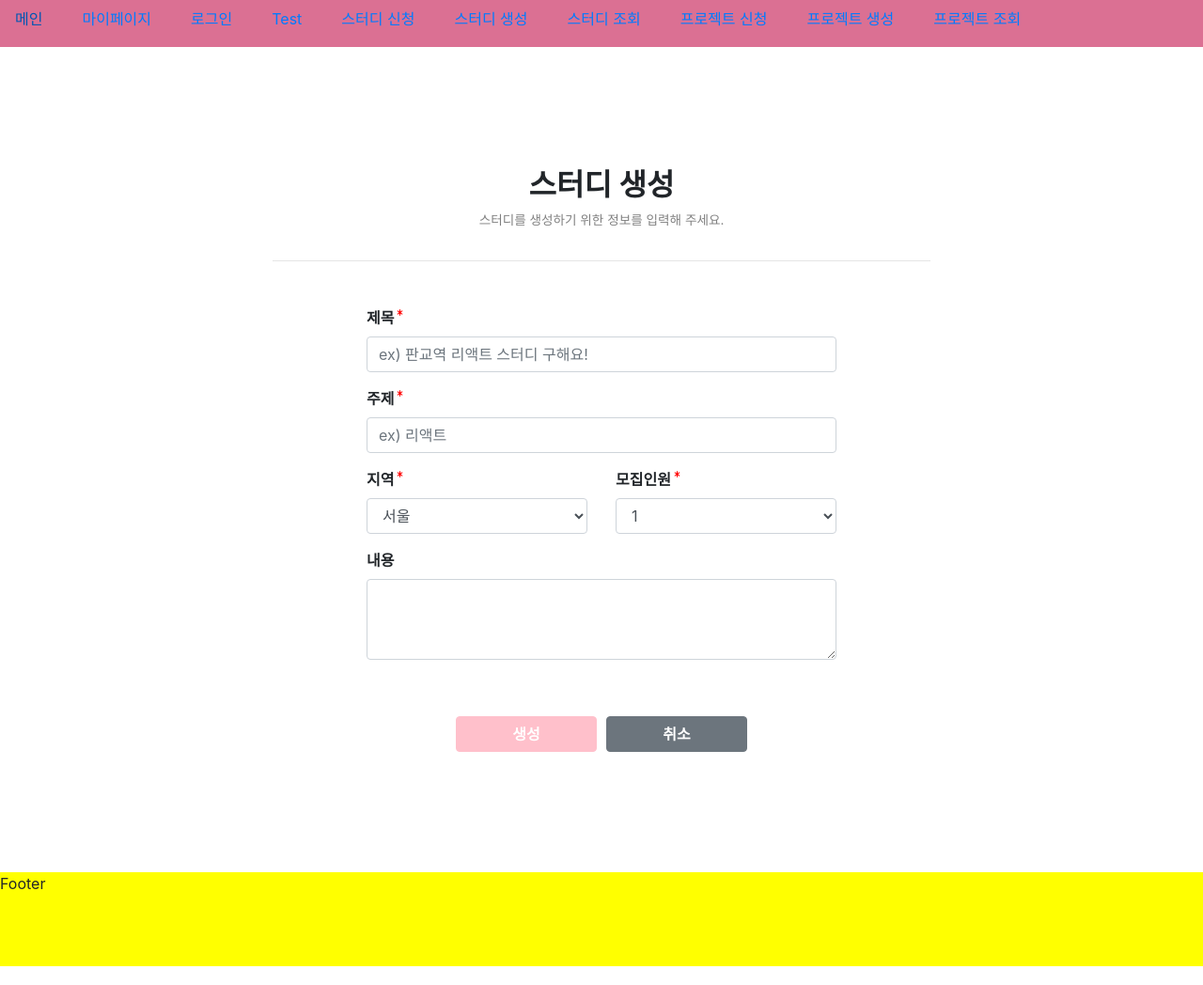
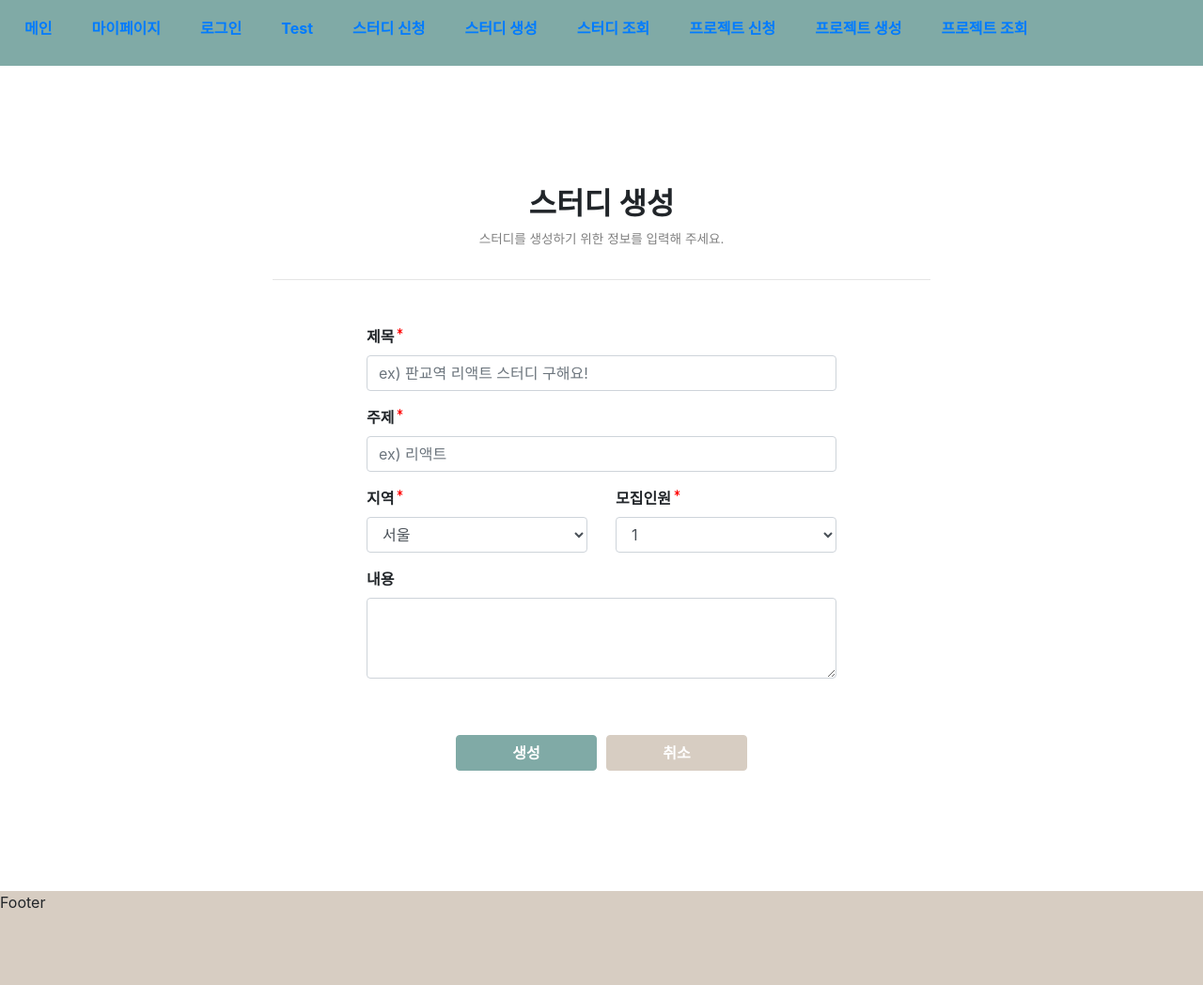
Before and after one commit to 3ddd-developers/3d-frontend, a React app: page /#/studyCreate in a window 1280 px wide. Shown: the whole page at 94% size. Built offline with nearby package versions, Linux system fonts and the light colour scheme.

Commit message:
[feat] 프로젝트 테마 컬러 적용

```diff
--- a/src/pages/study/StudyCreate.jsx
+++ b/src/pages/study/StudyCreate.jsx
@@ -1,15 +1,13 @@
 import React from 'react';
 import { Form, Button, Row, Col } from 'react-bootstrap';
 import { CgAsterisk } from "react-icons/cg";
-import { FaAsterisk } from "react-icons/fa";
 
 
 const StudyCreate = () => {
 
     const handleSubmit = () => {
         // TODO
-        // 1. validation
-        // 2. Create API 연동
+        // Create API 연동
     }
 
     const onClickCancel = () => {
@@ -66,10 +64,10 @@ const StudyCreate = () => {
                     <Form.Control as="textarea" rows={3} />
                 </Form.Group>
                 <Row style={{ justifyContent: 'center', marginTop: '60px' }}>
-                    <Button type="submit" className="form-button" style={{ backgroundColor: 'pink', borderColor: 'pink' }}>
+                    <Button type="submit" className="form-button" style={{ backgroundColor: '#80AAA6', borderColor: '#80AAA6' }}>
                         생성
   </Button>
-                    <Button variant="secondary" onClick={onClickCancel} style={{ marginLeft: '10px' }} className="form-button">
+                    <Button onClick={onClickCancel} className="form-button" style={{ backgroundColor: '#D7CDC2', borderColor: '#D7CDC2', marginLeft: '10px' }}>
                         취소
   </Button>
 
--- a/src/style.scss
+++ b/src/style.scss
@@ -8,29 +8,49 @@ body {
 }
 
 header {
+  height: 70px;
+  background-color: #80AAA6;
+  color: white;
+  font-weight: bold;
+  padding: 10px;
+  .header-button {
+    font-weight: bold;
+    background-color: white;
+    color: #80AAA6;
+    border: none;
+    position: absolute;
+    right: 20px;
+    margin-top: 5px;
+  }
+  .header-button:hover {
+    background-color: #D7CDC2;
+  }
+  .header-button:active {
+    background-color: #D7CDC2 !important;
+  }
+  .header-button:focus {
+    background-color: #D7CDC2;
+    border-color: #B5A89B;
+    box-shadow: 0 0 0 0.2rem #B5A89B;
+  }
+}
+
+.logo {
+  width: 50px;
   height: 50px;
-  background-color: palevioletred;
+  float: left;
+  margin-right: 10px;
+  cursor: pointer;
 }
 
 footer {
   height: 100px;
-  background-color: yellow;
+  background-color:#D7CDC2;
 }
 
-// #content {
-//   background-color: gray;
-// }
-
-// #content {
-//   height: 1008px;
-//   background-color: gray;
-// }
-
-// #innerContent {
-//   width: 1200px;
-//   margin: 0 auto;
-//   border: 1px solid;
-// }
+.main-title {
+  font-weight: bold;
+}
 
 .nav-link {
   margin-right: 10px;
```
